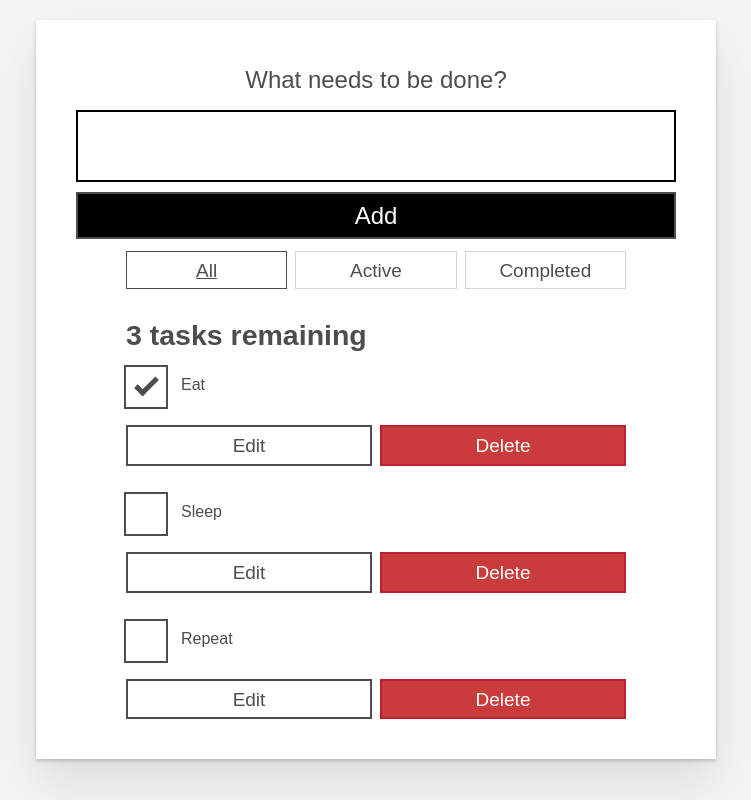
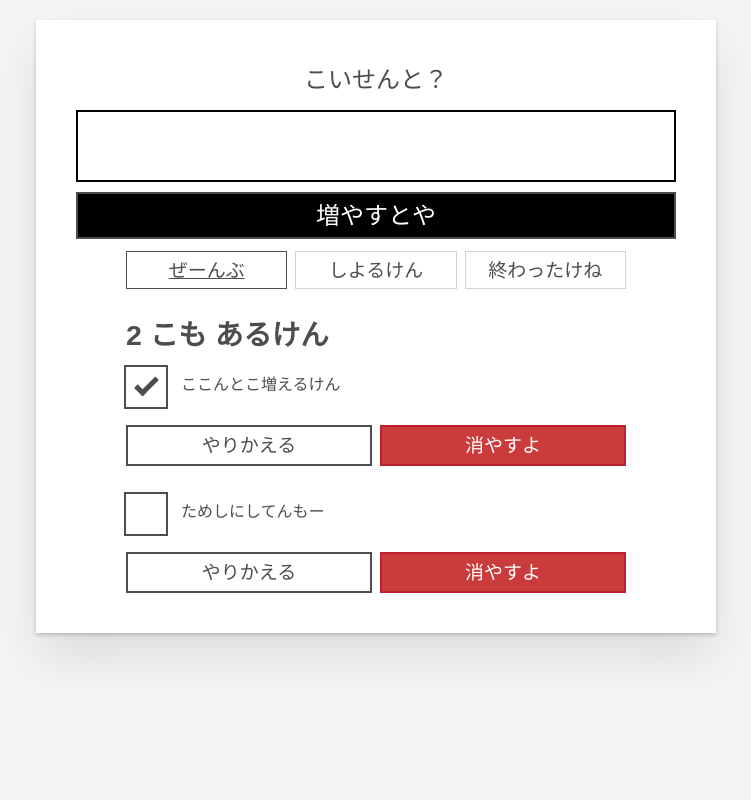
Before and after one commit to ChitaChita/cta-todo-react, a React (Create React App) app: page / in a window 1280 px wide. Shown: the whole page, without its empty margins (264-1015 px from the left). Built offline with nearby package versions, Linux system fonts and the light colour scheme.

Commit message:
方言適用

```diff
--- a/src/App.js
+++ b/src/App.js
@@ -13,15 +13,15 @@ function usePrevious(value) {
 }
 
 const FILTER_MAP = {
-  All: () => true,
-  Active: task => !task.completed,
-  Completed: task => task.completed
+  ぜーんぶ: () => true,
+  しよるけん: task => !task.completed,
+  終わったけね: task => task.completed
 };
 const FILTER_NAMES = Object.keys(FILTER_MAP);
 
 function App(props) {
   const [tasks, setTasks] = useState(props.tasks);
-  const [filter, setFilter] = useState('All');
+  const [filter, setFilter] = useState('ぜーんぶ');
 
   function addTask(name) {
     const newTask = { id: "todo-" + nanoid(), name: name, completed: false };
@@ -76,8 +76,8 @@ function App(props) {
       setFilter={setFilter}
     />
   ));
-  const tasksNoun = taskList.length !== 1 ? 'tasks' : 'task';
-  const headingText = `${taskList.length} ${tasksNoun} remaining`;
+  const tasksNoun = taskList.length !== 1 ? 'こも' : 'こ';
+  const headingText = taskList.length !== 0 ? `${taskList.length} ${tasksNoun} あるけん` : '無かよ';
 
   const listHeadingRef = useRef(null);
   const prevTaskLength = usePrevious(tasks.length);
--- a/src/components/Form.js
+++ b/src/components/Form.js
@@ -16,7 +16,7 @@ function Form(props) {
     <form onSubmit={handleSubmit}>
       <h2 className="label-wrapper">
         <label htmlFor="new-todo-input" className="label__lg">
-          What needs to be done?
+          こいせんと？
         </label>
       </h2>
       <input
@@ -29,7 +29,7 @@ function Form(props) {
         onChange={handleChange}
       />
       <button type="submit" className="btn btn__primary btn__lg">
-        Add
+        増やすとや
       </button>
     </form>
   );
--- a/src/components/Todo.js
+++ b/src/components/Todo.js
@@ -30,7 +30,7 @@ function Todo(props) {
     <form className="stack-small" onSubmit={handleSubmit}>
       <div className="form-group">
         <label className="todo-label" htmlFor={props.id}>
-          New name for {props.name}
+          下んある「 {props.name}」を変えんよ
         </label>
         <input
           id={props.id}
@@ -49,12 +49,12 @@ function Todo(props) {
           className="btn todo-cancel"
           onClick={() => setEditing(false)}
         >
-          Cancel
+          取消
           <span className="visually-hidden">renaming {props.name}</span>
         </button>
 
         <button type="submit" className="btn btn__primary todo-edit">
-          Save
+          保存
           <span className="visually-hidden">new name for {props.name}</span>
         </button>
       </div>
@@ -80,7 +80,7 @@ function Todo(props) {
           onClick={() => setEditing(true)}
           ref={editButtonRef}
         >
-          Edit <span className="visually-hidden">{props.name}</span>
+          やりかえる<span className="visually-hidden">{props.name}</span>
         </button>
 
         <button
@@ -88,7 +88,7 @@ function Todo(props) {
           className="btn btn__danger"
           onClick={() => props.deleteTask(props.id)}
         >
-          Delete <span className="visually-hidden">{props.name}</span>
+          消やすよ <span className="visually-hidden">{props.name}</span>
         </button>
       </div>
     </div>
--- a/src/index.js
+++ b/src/index.js
@@ -4,9 +4,8 @@ import './index.css';
 import App from './App';
 
 const DATA = [
-  { id: "todo-0", name: "Eat", completed: true },
-  { id: "todo-1", name: "Sleep", completed: false },
-  { id: "todo-2", name: "Repeat", completed: false }
+  { id: "todo-0", name: "ここんとこ増えるけん", completed: true },
+  { id: "todo-1", name: "ためしにしてんもー", completed: false },
 ];
 
 ReactDOM.render(<App tasks={DATA} />, document.getElementById("root"));
```
